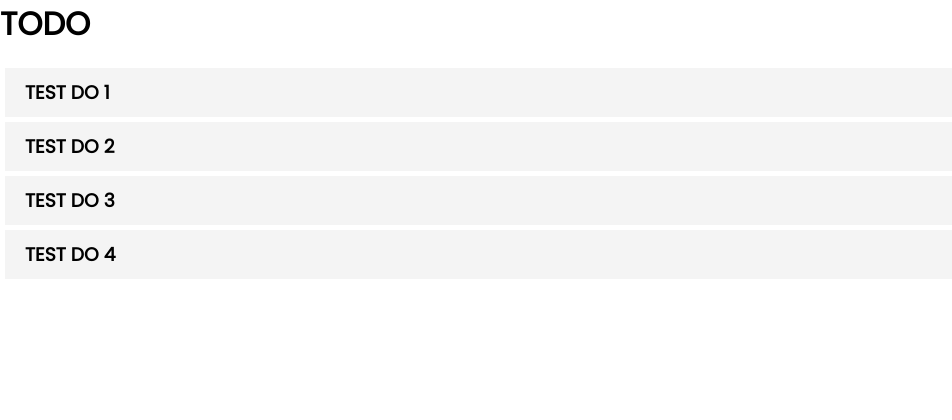
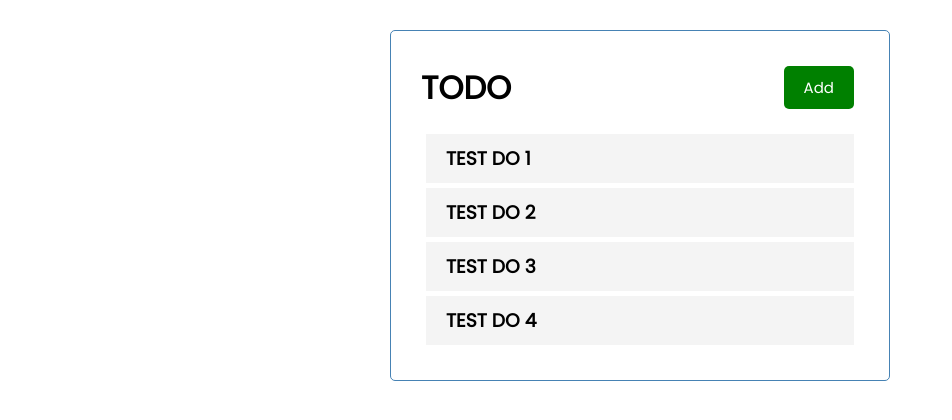
Before and after one commit to y-s18/ToDo, an Angular app: page / in a window 1280 px wide. Shown: the top 420 px of the page, without its empty margins (0-952 px from the left). Built offline with nearby package versions, Linux system fonts and the light colour scheme.

Commit message:
add an Add button

```diff
--- a/src/app/app.component.html
+++ b/src/app/app.component.html
@@ -1,2 +1,4 @@
-<toDo-header>Hello World</toDo-header>
-<toDo-todos></toDo-todos>
+<div class="container">
+  <toDo-header></toDo-header>
+  <toDo-todos></toDo-todos>
+</div>
--- a/src/app/components/header/header.component.html
+++ b/src/app/components/header/header.component.html
@@ -1,3 +1,4 @@
 <header>
   <h1>{{ title }}</h1>
+  <toDo-button text="Add" color="green" (btnClick)="toggleAddTask()"></toDo-button>
 </header>
--- a/src/app/components/header/header.component.ts
+++ b/src/app/components/header/header.component.ts
@@ -11,4 +11,7 @@ import { ButtonComponent } from "../button/button.component";
 export class HeaderComponent {
   title: string = 'TODO';
 
+  toggleAddTask() {
+    console.log('toggle');
+  }
 }
```
